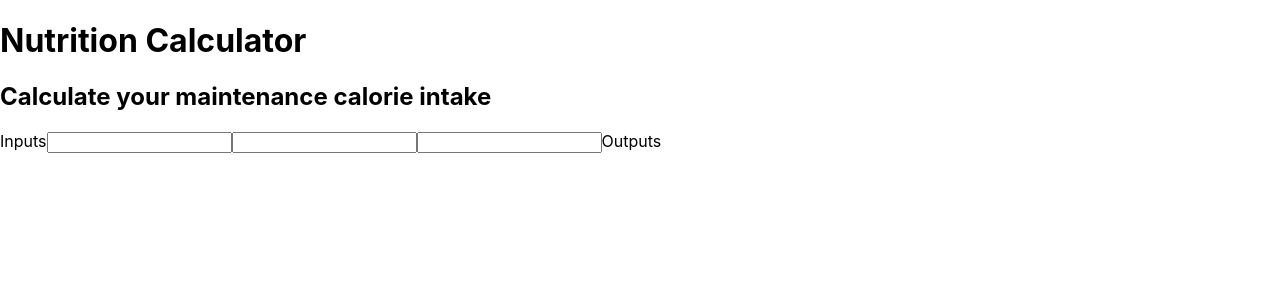
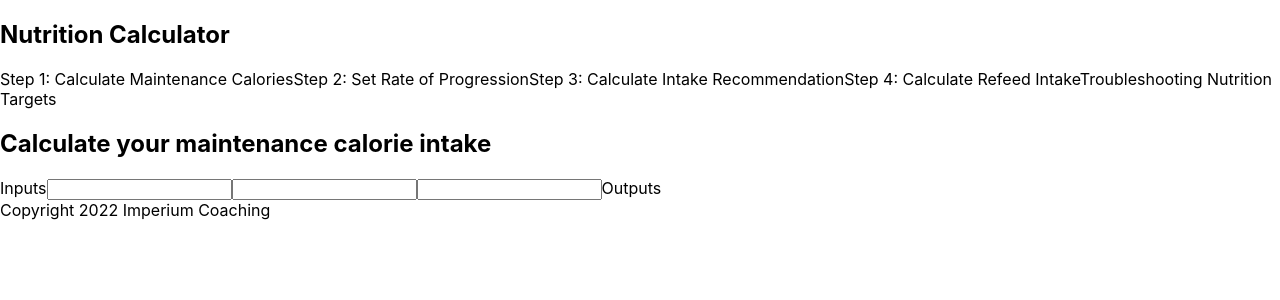
Before and after one commit to Cristian-Rosca/Nutrition-Calculator, a Next.js app: page /maintenance-calories-calculator in a window 1280 px wide. Shown: the top 300 px of the page. Built offline with nearby package versions, Linux system fonts and the light colour scheme.

Commit message:
add Layout component

```diff
--- /dev/null
+++ b/components/Layout.tsx
@@ -0,0 +1,22 @@
+import { AppProps } from "next/app";
+import Footer from "./Footer";
+import Navbar from "./Navbar";
+import {ReactNode} from 'react'
+
+interface Props {
+    children?: ReactNode
+
+}
+
+
+const Layout = ({ children } : Props ) => {
+    return (
+        <div>
+            <Navbar/>
+                {children}
+            <Footer/>
+        </div>
+     );
+}
+
+export default Layout;
--- a/pages/_app.tsx
+++ b/pages/_app.tsx
@@ -1,8 +1,13 @@
 import '../styles/globals.css'
 import type { AppProps } from 'next/app'
+import Layout from '../components/Layout'
 
 function MyApp({ Component, pageProps }: AppProps) {
-  return <Component {...pageProps} />
+  return (
+    <Layout>
+      <Component {...pageProps} />
+    </Layout>
+  )
 }
 
 export default MyApp
--- a/pages/index.tsx
+++ b/pages/index.tsx
@@ -8,9 +8,7 @@
 const Home: NextPage = () => {
   return (
     <div>
-      <Navbar/>
       <h1>Home</h1>
-      <Footer/>
     </div>
 
   )
--- a/pages/maintenance-calories-calculator.tsx
+++ b/pages/maintenance-calories-calculator.tsx
@@ -1,7 +1,8 @@
+import Navbar from "../components/Navbar";
+
 const MaintenanceCaloriesCalculator = () => {
     return (
         <div>
-            <h1>Nutrition Calculator</h1>
             <h2>Calculate your maintenance calorie intake</h2>
             <form>
                 <label>Inputs</label>
```
